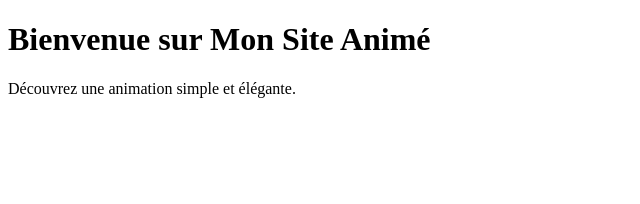
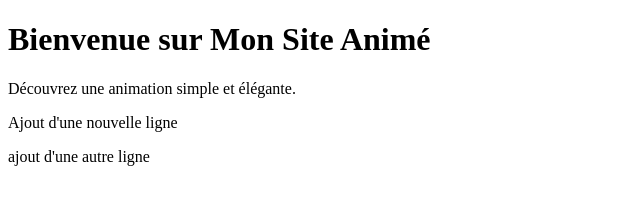
Before and after one commit to vonializay/exo_01, a plain HTML site: page index.html in a window 1280 px wide. Shown: the whole page, without its empty margins (0-640 px from the left). Drawn offline with Linux system fonts and the light colour scheme.

Commit message:
ajout d'une ligne dans le fichier

```diff
--- a/index.html
+++ b/index.html
@@ -7,5 +7,7 @@
 <body>
     <h1>Bienvenue sur Mon Site Animé</h1>
     <p>Découvrez une animation simple et élégante.</p>
+    <p>Ajout d'une nouvelle ligne</p>
+    <p>ajout d'une autre ligne</p>
 </body>
 </html>
```
